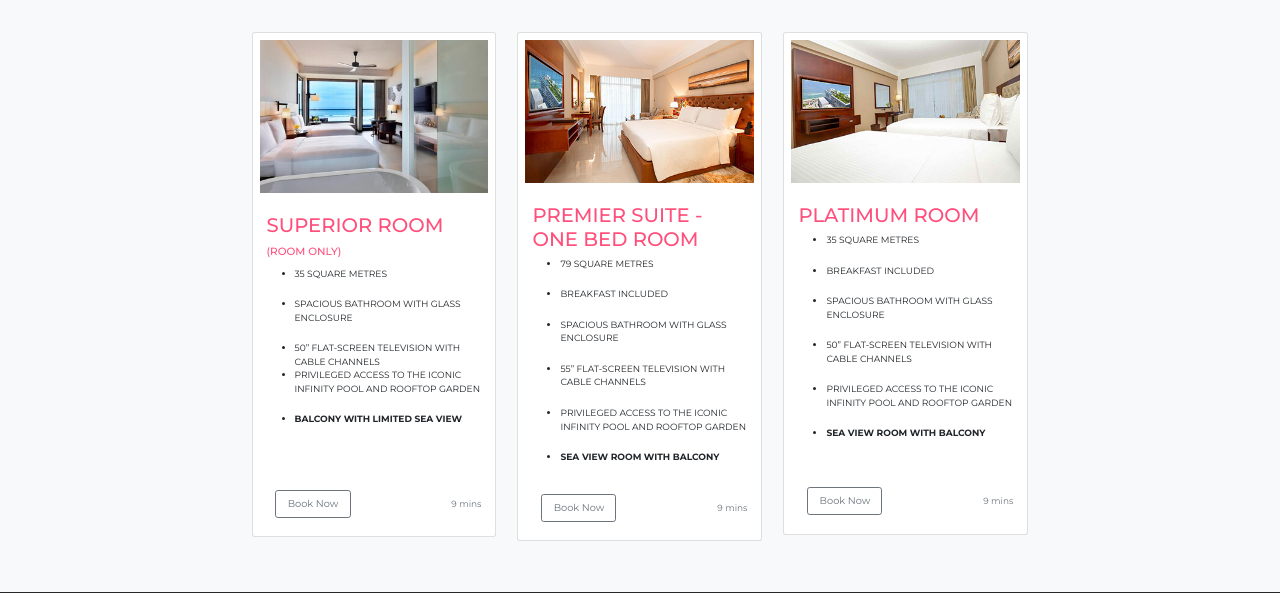
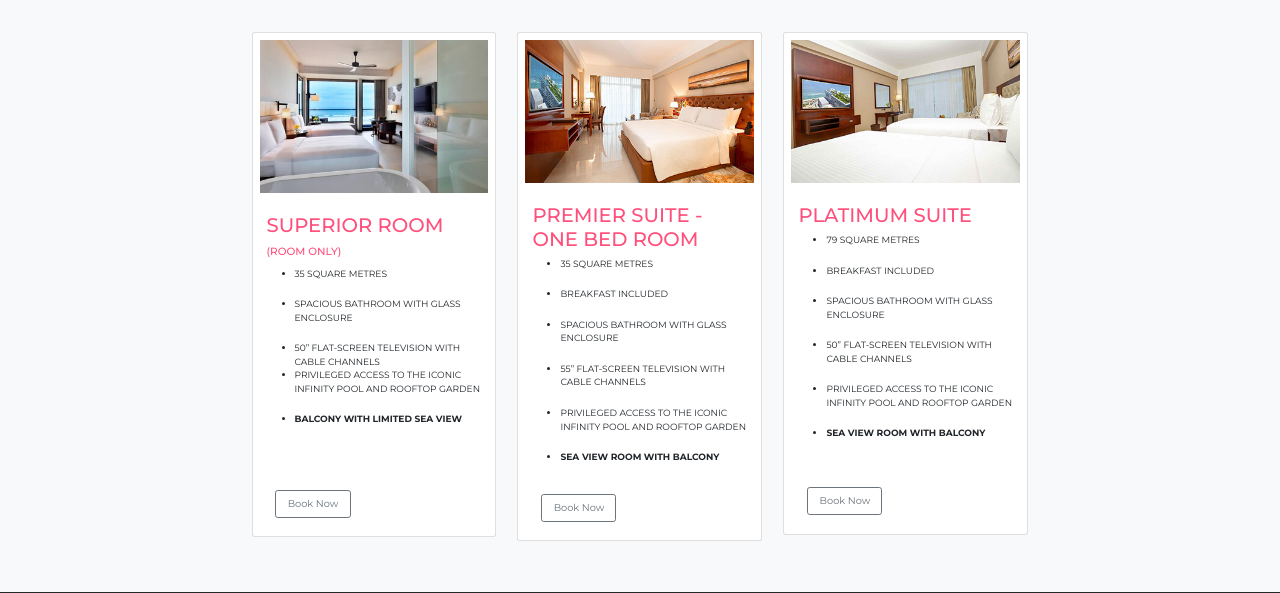
Before and after one commit to Oshannk/Hotel, a PHP site: page /room.php in a window 1280 px wide. Shown: the part 623-1216 px from the top of the page. Run offline with PHP 8.4, Linux system fonts and the light colour scheme; some libraries are stand-ins or nearby versions.

Commit message:
add comment

```diff
--- a/dining.php
+++ b/dining.php
@@ -13,7 +13,7 @@
     <link rel="stylesheet" href="https://cdnjs.cloudflare.com/ajax/libs/font-awesome/4.7.0/css/font-awesome.min.css">
     <link rel="stylesheet" href="https://cdnjs.cloudflare.com/ajax/libs/animate.css/3.7.2/animate.min.css">
 
-    <title>Lagoon View</title>
+    <title>Dining</title>
   </head>
   <body >
 
@@ -23,7 +23,7 @@
     <br><br>
 
     <hr>
-<div class="container-fluid animated fadeInRight">
+ <div class="container-fluid animated fadeInRight"> <!--all animation statrt when tha page load -->
     <div class="row">
         <div class="col-sm-12">
             <h2 class="font1">Dining At Lagoon Villa Resort</h2>
--- a/loginback.php
+++ b/loginback.php
@@ -22,9 +22,9 @@ if(isset($_POST['username'])){
         {
             session_start();
              // Store data in session variables
-                $_SESSION["loggedin"] = true;
-                $_SESSION["password"] = $password;
-                $_SESSION["username"] = $username;
+                // $_SESSION["loggedin"] = true;
+                // $_SESSION["password"] = $password;
+                // $_SESSION["username"] = $username;
             header('Location:reservetable.php');
             // echo"Password Correct";
 
--- a/room.php
+++ b/room.php
@@ -91,7 +91,7 @@
                 <div class="btn-group">
                 <a href="resavation.php"> <button type="button" class="btn btn-sm btn-outline-secondary">Book Now</button>    </a>
                 </div>
-                <small class="text-muted">9 mins</small>
+                <!-- <small class="text-muted">9 mins</small> -->
               </div>
             </div>
           </div>
@@ -104,7 +104,7 @@
                     <a href="#">PREMIER SUITE - ONE BED ROOM</a>
                 </h3>
                 <ul class="room-info">
-                    <li style="font-size: 13px;"> 79 SQUARE METRES</li><br>
+                    <li style="font-size: 13px;"> 35 SQUARE METRES</li><br>
                     <li style="font-size: 13px;"> BREAKFAST INCLUDED </li><br>
                     <li style="font-size: 13px;"> SPACIOUS BATHROOM WITH GLASS ENCLOSURE</li><br>
                     <li style="font-size: 13px;">55” FLAT-SCREEN TELEVISION WITH CABLE CHANNELS</li><br>
@@ -115,7 +115,7 @@
                   <div class="btn-group">
                   <a href="resavation.php"> <button type="button" class="btn btn-sm btn-outline-secondary">Book Now</button>    </a>
                   </div>
-                  <small class="text-muted">9 mins</small>
+                  <!-- <small class="text-muted">9 mins</small> -->
                 </div>
               </div>
             </div>
@@ -125,10 +125,10 @@
               <img class="card-img-top" src="img/superior_twin.jpg" alt="Card image cap">
               <div class="card-body">
                 <h3 class="room-title">
-                    <a href="#">PLATIMUM ROOM</a>
+                    <a href="#">PLATIMUM SUITE</a>
                 </h3>
                 <ul class="room-info">
-                    <li style="font-size: 13px;">  35 SQUARE METRES</li><br>
+                    <li style="font-size: 13px;">  79 SQUARE METRES</li><br>
                     <li style="font-size: 13px;"> BREAKFAST INCLUDED </li><br>
                     <li style="font-size: 13px;"> SPACIOUS BATHROOM WITH GLASS ENCLOSURE</li><br>
                     <li style="font-size: 13px;">50” FLAT-SCREEN TELEVISION WITH CABLE CHANNELS</li><br>
@@ -139,7 +139,7 @@
                   <div class="btn-group">
                   <a href="resavation.php"> <button type="button" class="btn btn-sm btn-outline-secondary">Book Now</button>    </a>
                   </div>
-                  <small class="text-muted">9 mins</small>
+                  <!-- <small class="text-muted">9 mins</small> -->
                 </div>
               </div>
             </div>
```
